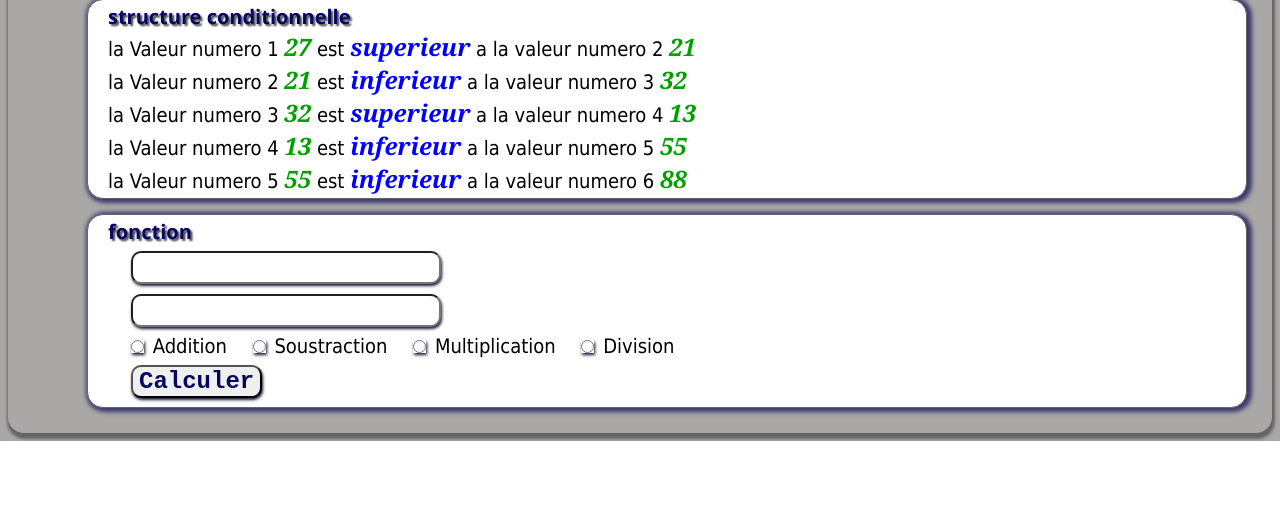
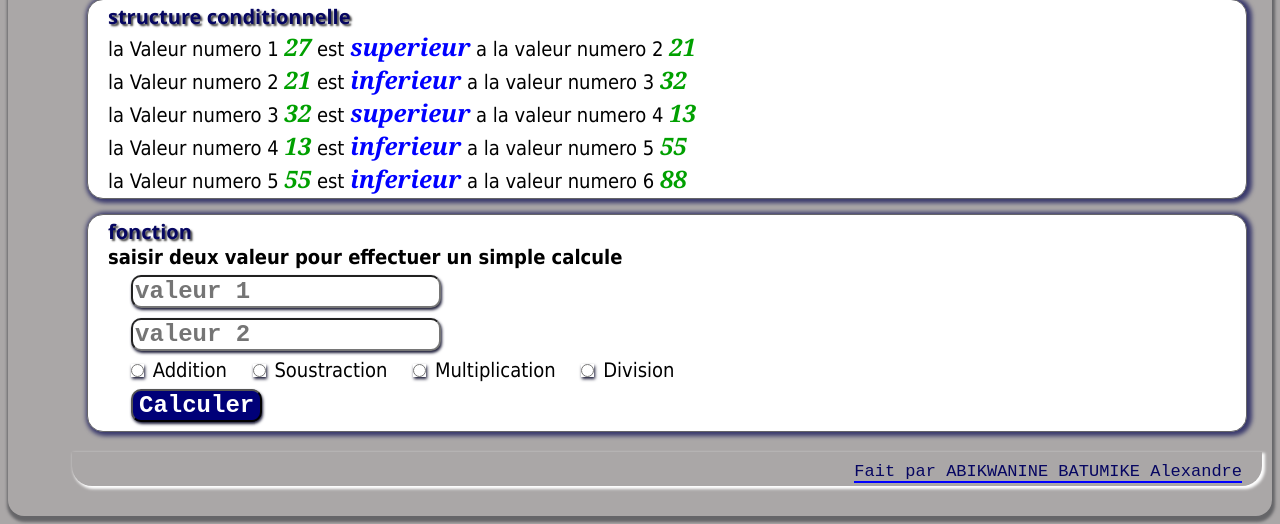
Before and after one commit to Abikwa/Devoir_oop_php_Alexandre, a PHP site: page / in a window 1280 px wide. Shown: the part 714-1238 px from the top of the page. Before the commit the page ends 1155 px from the top, so only its background shows below. Run offline with PHP 8.4, Linux system fonts and the light colour scheme; data that the repository does not hold is empty.

Commit message:
ajout  du footer

```diff
--- a/index.php
+++ b/index.php
@@ -122,20 +122,19 @@
                             $resultat = "saisir la prmiere valeur aussi";
                     }
                     if(isset($nbr1))
-                    {
                         echo " <span id='nom'><font color='trail'>".$nbr1."</font></span> ".$calc."  <span id='nom'><font color='trail'>".$nbr2."</font></span> = <span id='nom'><font color='blue'>".$resultat."</font></span><br>";
-
-                    }
+                   else if(isset($resultat))
+                        echo "<span id='nom'><font color='red'>".$resultat."</font></span>";
                     else
-                        echo "<span id='nom'><font color='red'>".$resultat."</font></span>";
+                        echo "<b>saisir deux valeur pour effectuer un simple calcule</b>";
                 ?>
                 <form action="" method="POST">
                     <table>
                         <tr>
-                            <td><input type="number" name="val1" /></td>
+                            <td><input type="number" name="val1" placeholder="valeur 1"/></td>
                         </tr>
                         <tr>
-                            <td><input type="number" name="val2" /></td>
+                            <td><input type="number" name="val2" placeholder = "valeur 2" /></td>
                         </tr>
                         <tr>
                             <td>
@@ -146,7 +145,7 @@
                             </td>
                         </tr>
                         <tr>
-                            <td><input type="submit" name="calculer" value = "Calculer" /></td>
+                            <td><input type="submit" name="calculer" value = "Calculer"  id="submit"/></td>
                         </tr>
                     </table>
                 </form>
@@ -154,6 +153,7 @@
         </article>
     </div>
     <footer>
+        <p align="right"><a href="mailto:abikalex8@gmail.com">Fait par ABIKWANINE BATUMIKE Alexandre</a></p>
     </footer>
 </body>
 </html>
```
